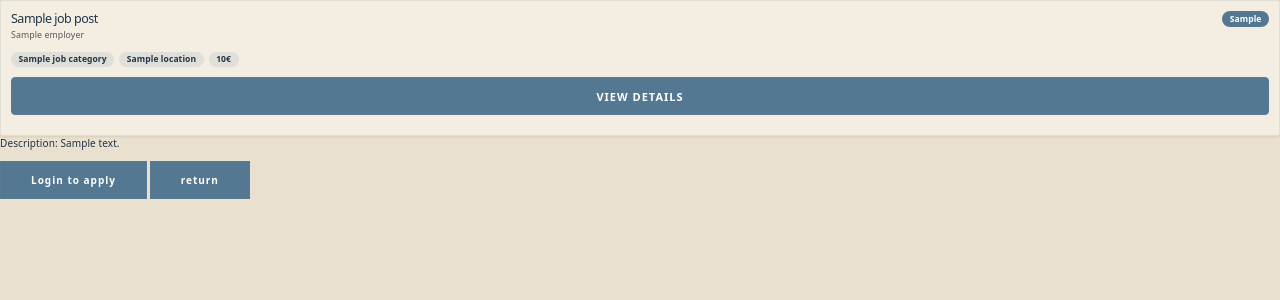
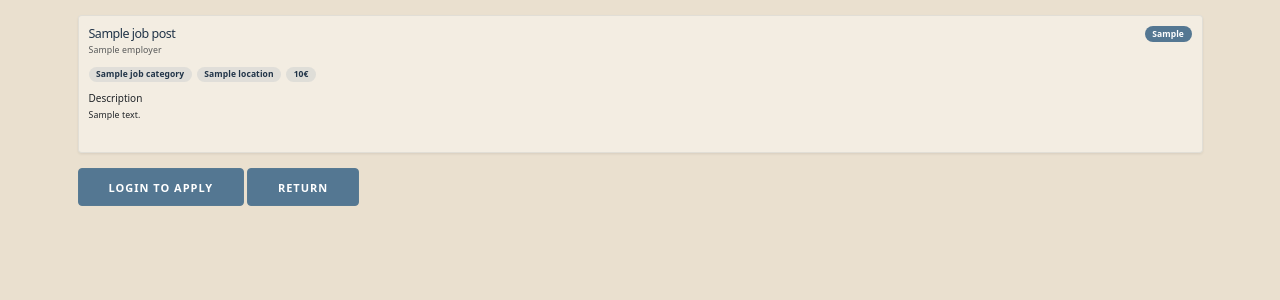
Before and after one commit to Spanca05/LBAW-Konnekt, a Laravel app: template resources/views/pages/jobpost.blade.php in a window 1280 px wide. Shown: the part 118-418 px from the top of the page. Run offline with Laravel 12, Linux system fonts and the light colour scheme; the template is opened without the code that fills it: most values are stand-ins (such as "Sample title", 1, 10 or a date in 2020).

Commit message:
Improve jobpost page design

```diff
--- a/resources/views/pages/jobpost.blade.php
+++ b/resources/views/pages/jobpost.blade.php
@@ -3,7 +3,7 @@
 @section('title', 'Job Post | ' . config('app.name'))
 
 @section('content')
-<section id="jobpost">
+<div class="container my-4">
     @if(session('success'))
     <div class="message success">{{ session('success') }}</div>
     @endif
@@ -31,14 +31,13 @@
     $hasApplied = (bool) $myApplication;
     @endphp
 
-    @include('partials.jobpost', ['jobPost' => $jobPost])
-    <p class="description">Description: {{ $jobPost->description }} </p>
+    @include('partials.jobpost', ['jobPost' => $jobPost, 'detailed' => true, 'description' => $jobPost->description])
 
 
     @auth
     @if(Auth::user()->role === 'JobSeeker')
     @if(!$hasApplied)
-                <a href="{{ route('jobpost.apply.form', ['jobpost' => $jobPost->id]) }}"><button class="apply-button">Apply Now</button></a>
+    <a class="button" href="{{ route('jobpost.apply.form', ['jobpost' => $jobPost->id]) }}">Apply Now</a>
     @else
     <button class="apply-button" disabled>Already applied</button>
     @if($myApplication)
@@ -46,15 +45,15 @@
     @endif
     @endif
     @elseif(Auth::id() === $jobPost->employer_id)
-            <a href="{{ route('jobpost.edit', ['jobpost' => $jobPost->id]) }}"><button class="edit-button">Edit</button></a>
+    <a class="button" href="{{ route('jobpost.edit', ['jobpost' => $jobPost->id]) }}">Edit</a>
     @endif
     @else
-        <a href="{{ route('login') }}" class="apply-button"><button>Login to apply</button></a>
+    <a class="button" href="{{ route('login') }}">Login to apply</a>
     @endauth
 
     @include('partials.applications_received', ['jobPost' => $jobPost])
 
-    <a href="{{ route('pages.jobposts.index') }}"><button class="return">return</button></a>
-</section>
+    <a class="button mt-4" href="{{ route('pages.jobposts.index') }}">Return</a>
+</div>
 
 @endsection
--- a/resources/views/partials/jobpost.blade.php
+++ b/resources/views/partials/jobpost.blade.php
@@ -33,10 +33,19 @@
             </span>
         </div>
 
+        @if($detailed ?? false)
+        <div class="mt-3">
+            <h6>Description</h6>
+            <p class="small">{{ $description ?? $jobPost->description }}</p>
+        </div>
+        @endif
+
         <div class="mt-auto pt-3">
+            @if(!($detailed ?? false))
             <a href="{{ route('jobpost.show', ['jobpost' => $jobPost->id]) }}" class="button w-100">
                 View details
             </a>
+            @endif
         </div>
 
     </div>
```
Lines whose indentation alone changed are shown as unchanged.
